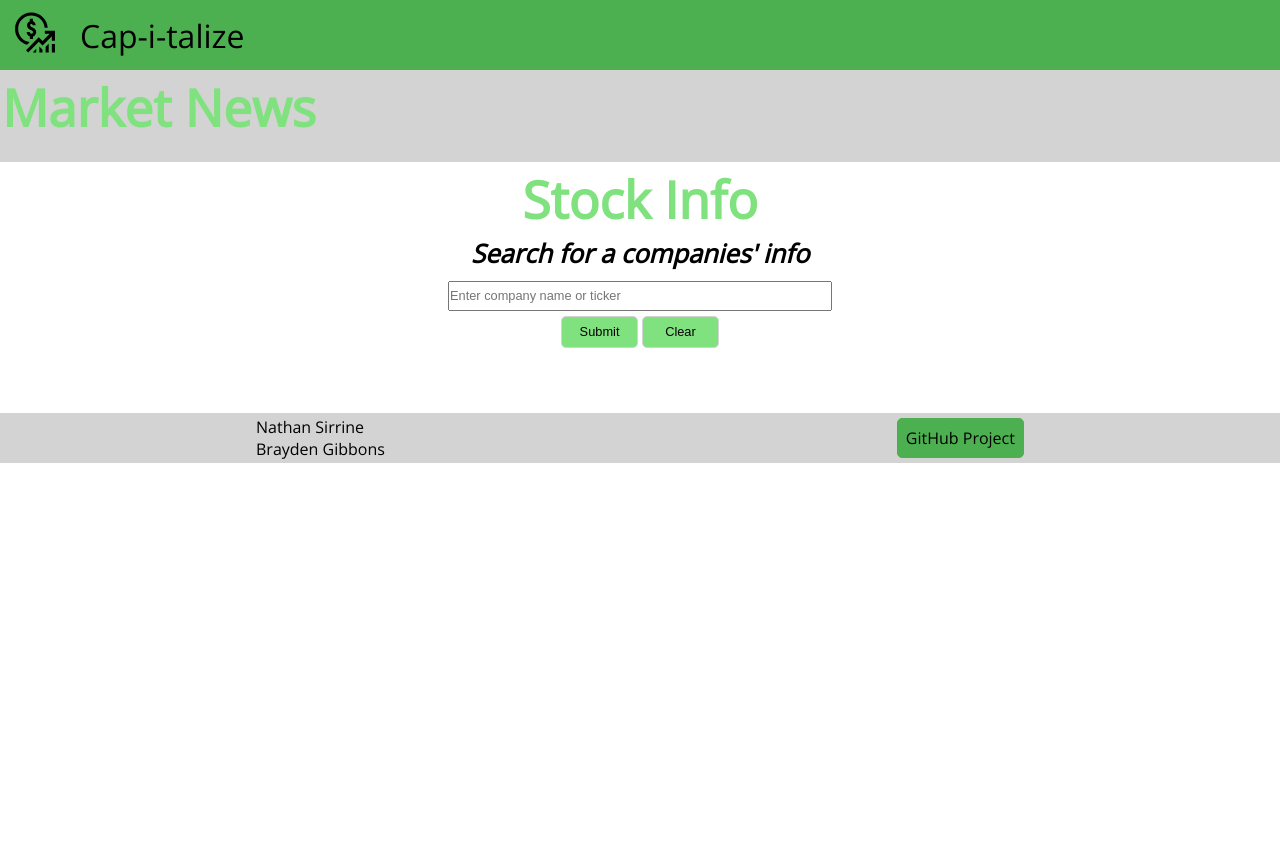
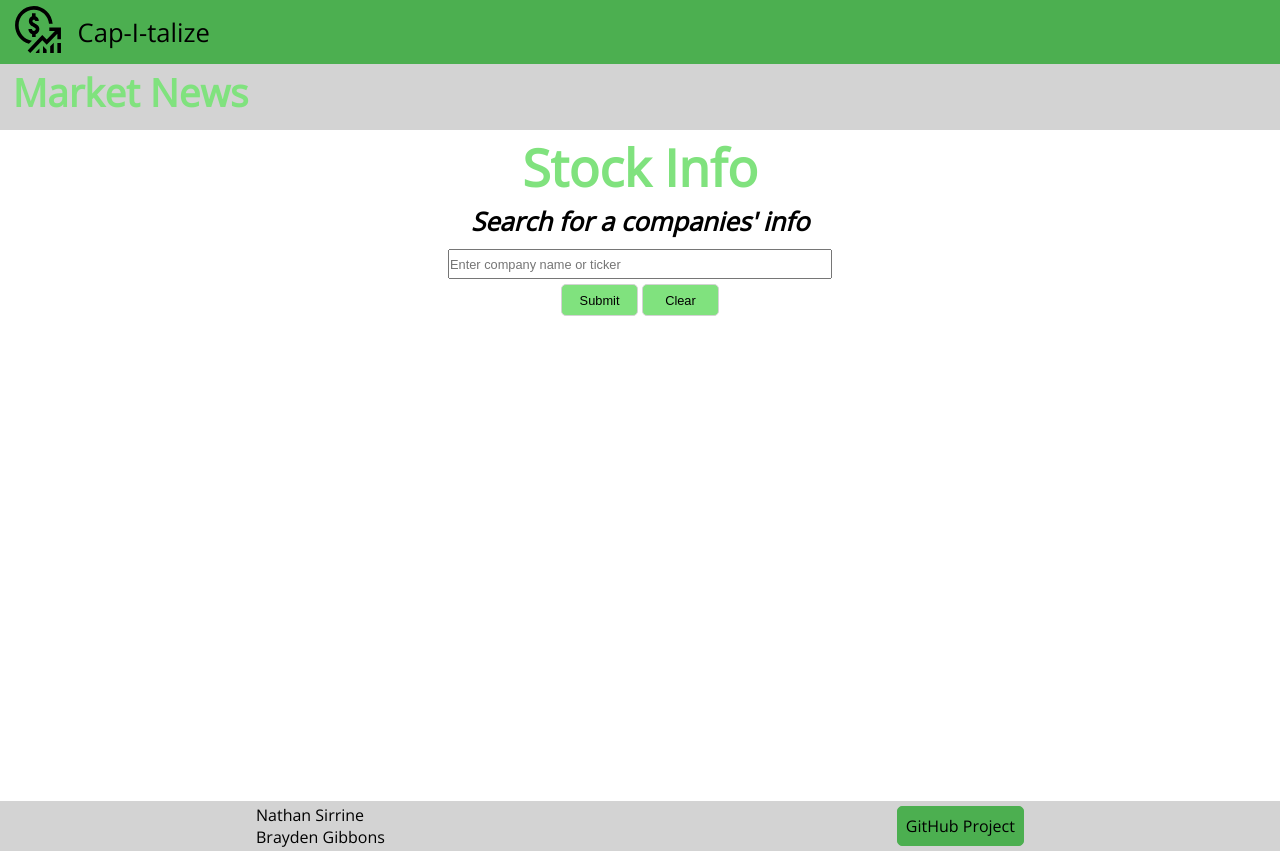
Before and after one commit to bragibbo/creative-project-2, a plain HTML site: page index.html in a window 1280 px wide. Both pictures are taken after typing "Sample" into the empty fields and a click on the input "Clear". Before the commit the page ends 800 px from the top, so only its background shows below. Drawn offline with nearby package versions, Linux system fonts and the light colour scheme; no server answers; a web font is replaced by a local one.

Commit message:
change/fix final styling

```diff
--- a/index.html
+++ b/index.html
@@ -3,7 +3,7 @@
 
 <head>
   <meta charset="utf-8" />
-  <title>Cap-i-talize | Market Info</title>
+  <title>Cap-I-talize | Market Info</title>
   <link rel="stylesheet" href="/styles.css">
   <link rel="preconnect" href="https://fonts.gstatic.com">
   <link href="https://fonts.googleapis.com/css2?family=Francois+One&family=Oswald&family=Patua+One&display=swap" rel="stylesheet">
@@ -15,7 +15,7 @@
   <div class='page'>
     <div class='section menu'>
       <a href="/index.html"><img class="menu-icon" src="/images/stock-exchange-app.svg"/></a>
-      <div class="site-title">Cap-i-talize</div>
+      <div class="site-title">Cap-I-talize</div>
     </div>
 
     <div class='market-news'>
@@ -50,6 +50,7 @@
       </div>
     </div>
 
+    <div class="phantom"></div>
 
     <div class="section footer">
       <div class="footer-text">Nathan Sirrine<br/>Brayden Gibbons</div>
--- a/script.js
+++ b/script.js
@@ -98,8 +98,9 @@ DATA_TYPE['companyProfile'].formatter = returnCompanyProfile;
 document.getElementById("tickerClear").addEventListener("click", function(event) {
   event.preventDefault();
   document.getElementById("tickerInput").value = '';
-  document.getElementById("weatherResults").innerHTML = '<p class="no-result">No Results... Please enter a valid company name or ticker.</p>';
-  document.getElementById("forecastResults").innerHTML = '';
+  document.getElementById("companyInfo").innerText = '';
+  document.getElementById("stockInfo").innerText = '';
+  document.getElementById('results-title').innerHTML = '';
 });
 
 document.addEventListener("DOMContentLoaded", function() {
--- a/styles.css
+++ b/styles.css
@@ -13,6 +13,13 @@
 body {
   font-size: 16px;
   font-family: "Open Sans" !important;
+  overscroll-behavior-y: none;
+}
+
+.page {
+  display: flex;
+  flex-wrap: wrap;
+  align-items: center;
 }
 
 h1 {
@@ -36,41 +43,34 @@ h3 {
   margin-bottom: 10px;
 }
 
-.page {
-  display: flex;
-  flex-wrap: wrap;
-}
-
 .section {
   width: 100%;
   height: 100%;
   display: flex;
-  justify-content: center;
   align-items: center;
 }
 
 .menu {
   background-color: var(--primaryColor);
-  height: 100%;
   display: flex;
   justify-content: flex-start;
+  height: 5vw;
 }
 
 .menu-icon {
-  height: 45px;
-  width: 45px;
-  margin: 10px;
+  width: 6vw;
+  margin-top: 2vw;
+  margin: 1vw;
   padding-left: 5px;
 }
 
 .site-title {
-  font-size: 1em;
-  margin-left: 15px;
+  font-size: 4vw;
+  margin-left: .5vw;
   font-weight: 500;
 }
 
 .content {
-  height: 100%;
   flex-direction: column;
 }
 
@@ -81,10 +81,13 @@ h3 {
   padding-bottom: 5px;
   display: flex;
   justify-content: space-around;
+  bottom: 0;
+  order: 4;
 }
 
 .marquee {
   white-space: nowrap;
+  overflow: hidden;
   display: inline-block;
   padding-left: 100%;
   animation: marquee 900s linear infinite;
@@ -136,9 +139,9 @@ h3 {
 }
 
 .results {
+  width: 100%;
   height: 100%;
-  width: 100%;
-  margin-bottom: 50px;
+  margin-bottom: 40px;
   flex-direction: column;
 }
 
@@ -152,6 +155,7 @@ h3 {
 .company-info {
   display: flex;
   flex-direction: column;
+  padding: 5px;
 }
 
 #company-profile {
@@ -191,24 +195,25 @@ h3 {
 }
 
 .market-news {
+  font-size: 1.5vw;
+  overflow-x: hidden;
   display: flex;
   flex-direction: column;
   align-items: flex-start;
   width: 100%;
+  background-color: lightgray;
   height: 100%;
-  display: flex;
-  background-color: lightgray;
 }
 
 .news-content {
-  margin-top: 1vw;
+  margin-top: 5px;
   font-size: 10px;
   padding-bottom: 5px;
   overflow: hidden;
 }
 
 .news-title {
-  font-size: 4vw;
+  font-size: 4em;
 }
 
 
@@ -217,6 +222,14 @@ h3 {
   .footer {
     padding: 3px;
     height: 100px;
+  }
+
+  .phantom {
+    height: 65vh;
+  }
+
+  .menu {
+    height: 10vw;
   }
 
   .company-results {
@@ -304,7 +317,18 @@ h3 {
 /* Tablet Styles */
 @media only screen and (min-width: 401px) and (max-width: 960px) {
   .site-title {
-    font-size: 2em;
+    font-size: 3vw;
+  }
+
+  .phantom {
+    height: 100vh;
+  }
+
+  .menu-icon {
+    width: 4vw;
+    margin: 1vw;
+    margin-top: 2vw;
+    padding-left: 5px;
   }
 
   h3 {
@@ -335,7 +359,6 @@ h3 {
   .results {
     margin-left: 15px;
     margin-right: 15px;
-    height: calc(100% - 50px);
   }
 
   .forecast-day {
@@ -370,12 +393,31 @@ h3 {
     border-radius: 5px;
     font-size: 3vw;
   }
+
+  .market-news {
+    font-size: 1vw;
+
+  }
 }
 
 /* Desktop Styles */
 @media only screen and (min-width: 961px) {
   .site-title {
-    font-size: 2em;
+    font-size: 2vw;
+  }
+
+  .phantom {
+    height: 60vh;
+  }
+
+  .menu-icon {
+    width: 4vw;
+    margin: 10px;
+    padding-left: 5px;
+  }
+
+  .stock-info {
+    justify-content: flex-end;
   }
 
   h1 {
@@ -385,6 +427,7 @@ h3 {
 
   .results {
     height: calc(100% - 50px);
+    margin-bottom: 75px;
   }
 
   .footer {
@@ -392,6 +435,14 @@ h3 {
   }
 
   .news-content {
-    font-size: 2vw;
+    font-size: 1.5em;
+  }
+
+  .market-news {
+    font-size: .75vw;
+  }
+
+  .news-title {
+    margin-left: 1vw;
   }
 }
```
